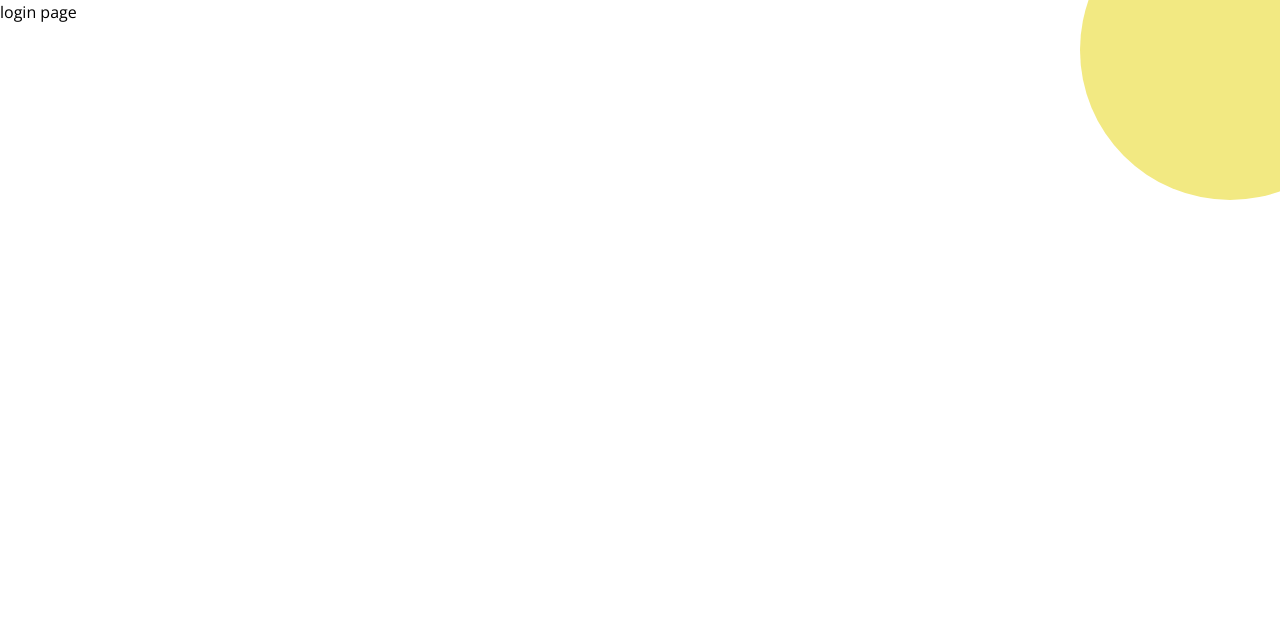
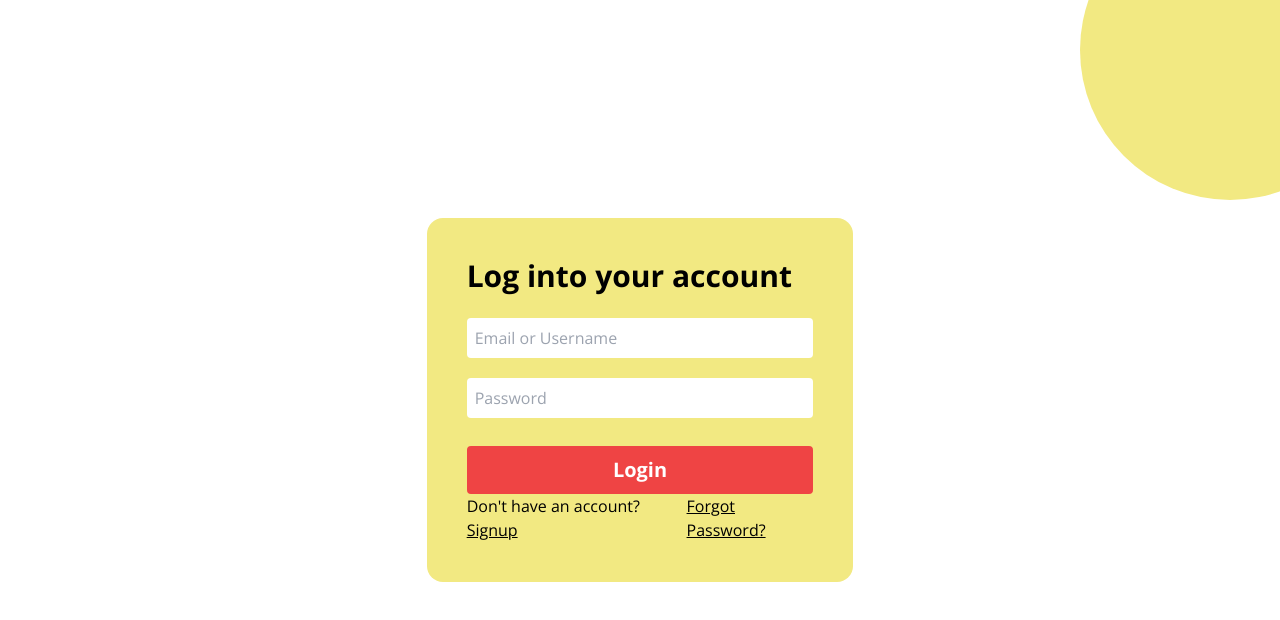
Before and after one commit to Gauravtripathii/line-up, a Next.js app: page /login in a window 1280 px wide. Shown: the top 620 px of the page. Built offline with nearby package versions, Linux system fonts and the light colour scheme.

Commit message:
login page ui

```diff
--- /dev/null
+++ b/src/app/login/login.css
@@ -0,0 +1,9 @@
+.form-container {
+    background-color: #F2E982;
+}
+
+.form-container input:focus {
+    outline: none;
+    transition: 0.5s;
+    letter-spacing: 2px;
+}
--- a/src/app/login/page.tsx
+++ b/src/app/login/page.tsx
@@ -1,9 +1,28 @@
 "use client";
 
+import "./login.css";
+import Link from "next/link";
+
 export default function Login() {
+  const loginHandler = () => {}
   return (
-    <section>
-      <h1>login page</h1>
+    <section className="h-full flex items-center justify-center">
+      <div className="form-container p-10 rounded-2xl w-1/3">
+        <h1 className="font-bold text-3xl mb-6">Log into your account</h1>
+        <p>
+          <input type="email" placeholder="Email or Username" className="mb-5 p-2 w-full rounded" />
+        </p>
+        <p>
+          <input type="password" placeholder="Password" className="mb-7 p-2 w-full rounded" />
+        </p>
+        <p>
+          <button onClick={loginHandler} className="border-2 border-red-500 rounded bg-red-500 text-white p-2 w-full font-bold text-xl hover:bg-inherit hover:text-red-500">Login</button>
+        </p>
+        <p className="flex justify-between">
+          <span>Don't have an account? <Link href='/register' className="underline">Signup</Link></span>
+          <span><Link href='/login' className="underline">Forgot Password?</Link></span>
+        </p>
+      </div>
     </section>
   );
 }
```
